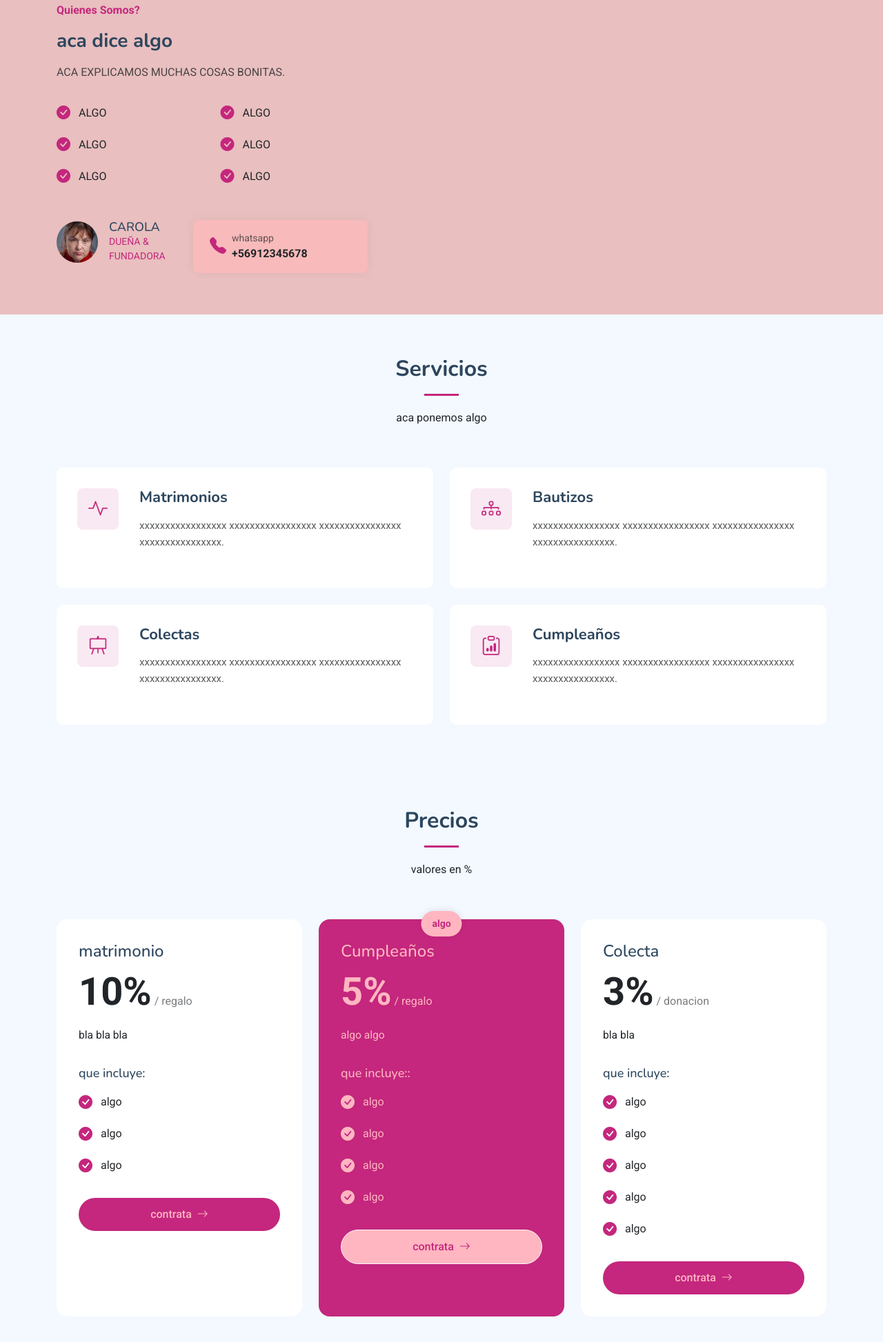
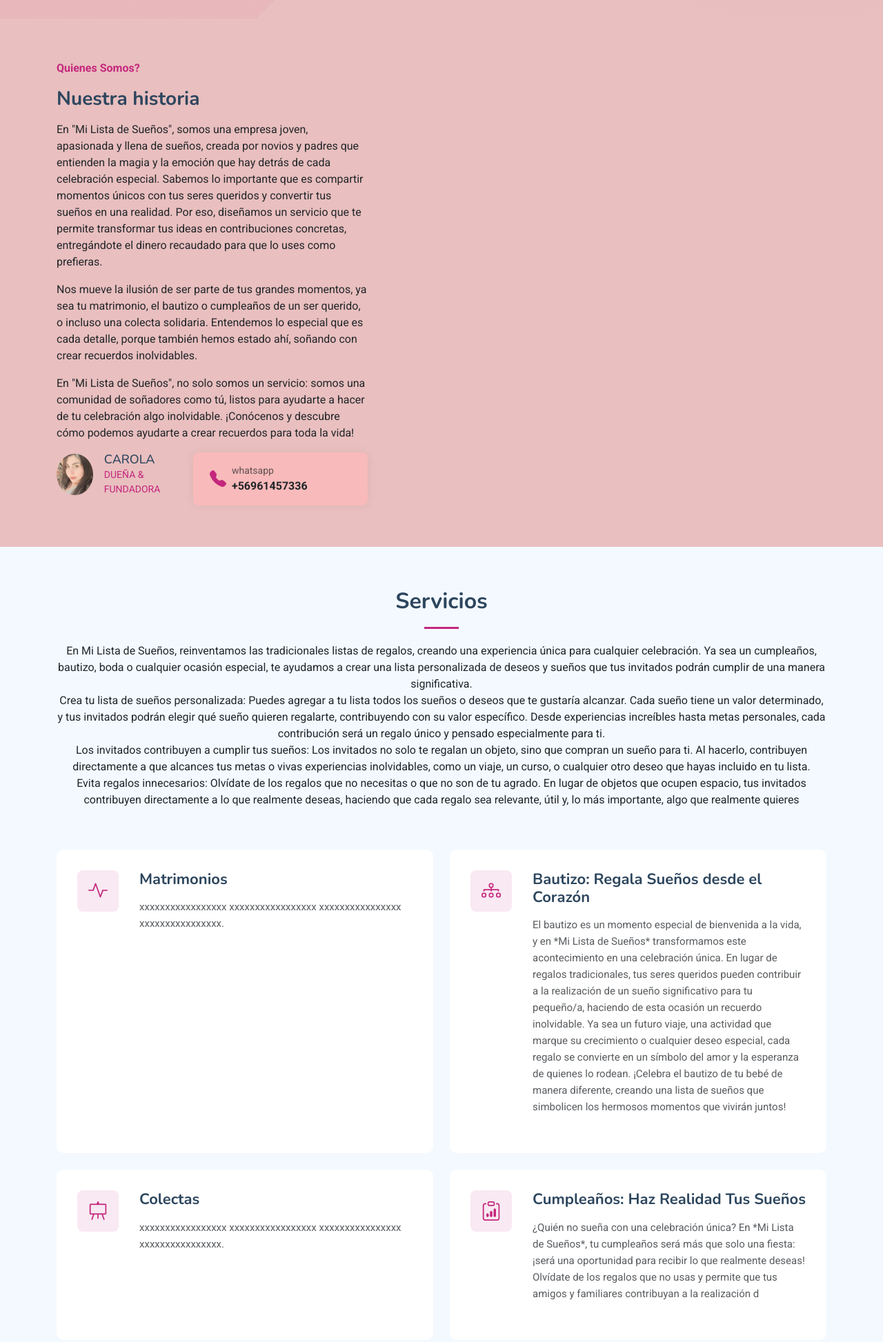
Before and after one commit to Dantepl2030/paginaprincipal, a plain HTML site: page index.html in a window 1280 px wide. Shown: the part 510-2456 px from the top of the page at 69% size. Drawn offline with nearby package versions, Linux system fonts and the light colour scheme.

Commit message:
Update index.html

```diff
--- a/index.html
+++ b/index.html
@@ -3,7 +3,7 @@
   <head>
     <meta charset="utf-8" />
     <meta content="width=device-width, initial-scale=1.0" name="viewport" />
-    <title>Pagina Principal - Lista de sueños</title>
+    <title>Mi Lista de sueños</title>
     <meta name="description" content="" />
     <meta name="keywords" content="" />
 
@@ -58,7 +58,7 @@
         >
           <!-- Uncomment the line below if you also wish to use an image logo -->
           <!-- <img src="assets/img/logo.png" alt=""> -->
-          <h1 class="sitename">Lista de Sueños</h1>
+          <h1 class="sitename">Mi lista de Sueños</h1>
         </a>
 
         <nav id="navmenu" class="navmenu">
@@ -88,18 +88,16 @@
                   Asi va pintando la Cosa, tratare de terminar antes de finde
                 </div>
 
-                <h1 class="mb-4">Lista de Sueños <br /></h1>
+                <h1 class="mb-4">Mi Lista de Sueños <br /></h1>
 
-                <p class="mb-4 mb-md-5">
-                  El amor se celebra. Los sueños se Elijen.
-                </p>
+
               </div>
             </div>
 
             <div class="col-lg-6">
               <div class="hero-image" data-aos="zoom-out" data-aos-delay="300">
                 <img
-                  src="assets/img/testimonials/FFFONDO.png"
+                  src="assets/img/testimonials/uwu.png"
                   alt="Hero Image"
                   class="img-fluid"
                 />
@@ -116,34 +114,19 @@
           <div class="row gy-4 align-items-center justify-content-between">
             <div class="col-xl-5" data-aos="fade-up" data-aos-delay="200">
               <span class="about-meta">Quienes Somos?</span>
-              <h2 class="about-title">aca dice algo</h2>
-              <p class="about-description">
-                ACA EXPLICAMOS MUCHAS COSAS BONITAS.
+              <h2 class="about-title">Nuestra historia</h2>
+              <p>
+                En "Mi Lista de Sueños", somos una empresa joven, apasionada y llena de sueños, creada por novios y padres que entienden la magia y la emoción que hay detrás de cada celebración especial. Sabemos lo importante que es compartir momentos únicos con tus seres queridos y convertir tus sueños en una realidad. Por eso, diseñamos un servicio que te permite transformar tus ideas en contribuciones concretas, entregándote el dinero recaudado para que lo uses como prefieras.
               </p>
-
-              <div class="row feature-list-wrapper">
-                <div class="col-md-6">
-                  <ul class="feature-list">
-                    <li><i class="bi bi-check-circle-fill"></i> ALGO</li>
-                    <li><i class="bi bi-check-circle-fill"></i> ALGO</li>
-                    <li><i class="bi bi-check-circle-fill"></i> ALGO</li>
-                  </ul>
-                </div>
-                <div class="col-md-6">
-                  <ul class="feature-list">
-                    <li><i class="bi bi-check-circle-fill"></i> ALGO</li>
-                    <li><i class="bi bi-check-circle-fill"></i> ALGO</li>
-                    <li><i class="bi bi-check-circle-fill"></i> ALGO</li>
-                  </ul>
-                </div>
-              </div>
-
+              <p>Nos mueve la ilusión de ser parte de tus grandes momentos, ya sea tu matrimonio, el bautizo o cumpleaños de un ser querido, o incluso una colecta solidaria. Entendemos lo especial que es cada detalle, porque también hemos estado ahí, soñando con crear recuerdos inolvidables.</p>
+              <p>En "Mi Lista de Sueños", no solo somos un servicio: somos una comunidad de soñadores como tú, listos para ayudarte a hacer de tu celebración algo inolvidable. ¡Conócenos y descubre cómo podemos ayudarte a crear recuerdos para toda la vida!</p>
+              <p> </p>
               <div class="info-wrapper">
                 <div class="row gy-4">
                   <div class="col-lg-5">
                     <div class="profile d-flex align-items-center gap-3">
                       <img
-                        src="assets/img/testimonials/fea.jpg"
+                        src="assets/img/testimonials/carolaa.jpg"
                         alt="CEO Profile"
                         class="profile-image"
                       />
@@ -158,7 +141,7 @@
                       <i class="bi bi-telephone-fill"></i>
                       <div>
                         <p class="contact-label">whatsapp</p>
-                        <p class="contact-number">+56912345678</p>
+                        <p class="contact-number">+56961457336</p>
                       </div>
                     </div>
                   </div>
@@ -199,8 +182,11 @@
         <!-- Section Title -->
         <div class="container section-title" data-aos="fade-up">
           <h2>Servicios</h2>
-          <p>aca ponemos algo</p>
-        </div>
+          <p>En Mi Lista de Sueños, reinventamos las tradicionales listas de regalos, creando una experiencia única para cualquier celebración. Ya sea un cumpleaños, bautizo, boda o cualquier ocasión especial, te ayudamos a crear una lista personalizada de deseos y sueños que tus invitados podrán cumplir de una manera significativa.</p>
+        <p>Crea tu lista de sueños personalizada: Puedes agregar a tu lista todos los sueños o deseos que te gustaría alcanzar. Cada sueño tiene un valor determinado, y tus invitados podrán elegir qué sueño quieren regalarte, contribuyendo con su valor específico. Desde experiencias increíbles hasta metas personales, cada contribución será un regalo único y pensado especialmente para ti.</p>
+        <p>Los invitados contribuyen a cumplir tus sueños: Los invitados no solo te regalan un objeto, sino que compran un sueño para ti. Al hacerlo, contribuyen directamente a que alcances tus metas o vivas experiencias inolvidables, como un viaje, un curso, o cualquier otro deseo que hayas incluido en tu lista.</p>
+<p>Evita regalos innecesarios: Olvídate de los regalos que no necesitas o que no son de tu agrado. En lugar de objetos que ocupen espacio, tus invitados contribuyen directamente a lo que realmente deseas, haciendo que cada regalo sea relevante, útil y, lo más importante, algo que realmente quieres</p>
+      </div>
         <!-- End Section Title -->
 
         <div class="container" data-aos="fade-up" data-aos-delay="100">
@@ -227,10 +213,10 @@
                   <i class="bi bi-diagram-3"></i>
                 </div>
                 <div>
-                  <h3>Bautizos</h3>
-                  <p>
-                    xxxxxxxxxxxxxxxxx xxxxxxxxxxxxxxxxx xxxxxxxxxxxxxxxx
-                    xxxxxxxxxxxxxxxx.
+                  <h3>Bautizo: Regala Sueños desde el Corazón</h3>
+                  <p>El bautizo es un momento especial de bienvenida a la vida, y en *Mi Lista de Sueños* transformamos este acontecimiento en una celebración única. En lugar de regalos tradicionales, tus seres queridos pueden contribuir a la realización de un sueño significativo para tu pequeño/a, haciendo de esta ocasión un recuerdo inolvidable. Ya sea un futuro viaje, una actividad que marque su crecimiento o cualquier deseo especial, cada regalo se convierte en un símbolo del amor y la esperanza de quienes lo rodean.
+
+            ¡Celebra el bautizo de tu bebé de manera diferente, creando una lista de sueños que simbolicen los hermosos momentos que vivirán juntos!
                   </p>
                 </div>
               </div>
@@ -259,10 +245,8 @@
                   <i class="bi bi-clipboard-data"></i>
                 </div>
                 <div>
-                  <h3>Cumpleaños</h3>
-                  <p>
-                    xxxxxxxxxxxxxxxxx xxxxxxxxxxxxxxxxx xxxxxxxxxxxxxxxx
-                    xxxxxxxxxxxxxxxx.
+                  <h3>Cumpleaños: Haz Realidad Tus Sueños</h3>
+                  <p>¿Quién no sueña con una celebración única? En *Mi Lista de Sueños*, tu cumpleaños será más que solo una fiesta: ¡será una oportunidad para recibir lo que realmente deseas! Olvídate de los regalos que no usas y permite que tus amigos y familiares contribuyan a la realización d
                   </p>
                 </div>
               </div>
@@ -278,7 +262,7 @@
         <!-- Section Title -->
         <div class="container section-title" data-aos="fade-up">
           <h2>Precios</h2>
-          <p>valores en %</p>
+
         </div>
         <!-- End Section Title -->
 
@@ -287,7 +271,7 @@
             <!-- Basic Plan -->
             <div class="col-lg-4" data-aos="fade-up" data-aos-delay="100">
               <div class="pricing-card">
-                <h3>matrimonio</h3>
+                <h3>matrimonios</h3>
                 <div class="price">
                   <span class="amount">10%</span>
                   <span class="period"> / regalo</span>
@@ -298,15 +282,15 @@
                 <ul class="features-list">
                   <li>
                     <i class="bi bi-check-circle-fill"></i>
-                    algo
+                    Flexibilidad Total: Recibes lo que realmente deseas, sin limitaciones de tipo de regalo.
                   </li>
                   <li>
                     <i class="bi bi-check-circle-fill"></i>
-                    algo
+                    Experiencia Única: Los regalos no son solo objetos, sino sueños simbólicos que marcan la diferencia.
                   </li>
                   <li>
                     <i class="bi bi-check-circle-fill"></i>
-                    algo
+                    Sencillez y Seguridad: El proceso es fácil, transparente y completamente seguro para ti y tus invitados.
                   </li>
                 </ul>
 
@@ -320,7 +304,7 @@
             <!-- Standard Plan -->
             <div class="col-lg-4" data-aos="fade-up" data-aos-delay="200">
               <div class="pricing-card popular">
-                <div class="popular-badge">algo</div>
+                <div class="popular-badge">mas vendido</div>
                 <h3>Cumpleaños</h3>
                 <div class="price">
                   <span class="amount">5%</span>
@@ -332,20 +316,17 @@
                 <ul class="features-list">
                   <li>
                     <i class="bi bi-check-circle-fill"></i>
-                    algo
+                    Flexibilidad Total: Recibes lo que realmente deseas, sin limitaciones de tipo de regalo.
                   </li>
                   <li>
                     <i class="bi bi-check-circle-fill"></i>
-                    algo
+                    Experiencia Única: Los regalos no son solo objetos, sino sueños simbólicos que marcan la diferencia.
                   </li>
                   <li>
                     <i class="bi bi-check-circle-fill"></i>
-                    algo
+                    Sencillez y Seguridad: El proceso es fácil, transparente y completamente seguro para ti y tus invitados.
                   </li>
-                  <li>
-                    <i class="bi bi-check-circle-fill"></i>
-                    algo
-                  </li>
+
                 </ul>
 
                 <a href="#" class="btn btn-light">
@@ -358,7 +339,7 @@
             <!-- Premium Plan -->
             <div class="col-lg-4" data-aos="fade-up" data-aos-delay="300">
               <div class="pricing-card">
-                <h3>Colecta</h3>
+                <h3>Colectas</h3>
                 <div class="price">
                   <span class="amount">3%</span>
                   <span class="period"> / donacion</span>
@@ -369,24 +350,17 @@
                 <ul class="features-list">
                   <li>
                     <i class="bi bi-check-circle-fill"></i>
-                    algo
+                    Flexibilidad Total: Recibes lo que realmente deseas, sin limitaciones de tipo de regalo.
                   </li>
                   <li>
                     <i class="bi bi-check-circle-fill"></i>
-                    algo
+                    Experiencia Única: Los regalos no son solo objetos, sino sueños simbólicos que marcan la diferencia.
                   </li>
                   <li>
                     <i class="bi bi-check-circle-fill"></i>
-                    algo
+                    Sencillez y Seguridad: El proceso es fácil, transparente y completamente seguro para ti y tus invitados.
                   </li>
-                  <li>
-                    <i class="bi bi-check-circle-fill"></i>
-                    algo
-                  </li>
-                  <li>
-                    <i class="bi bi-check-circle-fill"></i>
-                    algo
-                  </li>
+
                 </ul>
 
                 <a href="#" class="btn btn-primary">
@@ -517,12 +491,13 @@
 
                 <div class="info-item" data-aos="fade-up" data-aos-delay="300">
                   <div class="icon-box">
-                    <i class="bi bi-geo-alt"></i>
+                    <i class="bi bi-instagram"></i>
                   </div>
                   <div class="content">
-                    <h4>Instagram</h4>
-                    <p>ositopochito</p>
-                    <p>aca estara el instagram</p>
+                    <h4>Milistadesuenos</h4>
+
+                    <a href="https://www.instagram.com/milistadesuenos">milistadesuenos</a>
+
                   </div>
                 </div>
 
@@ -532,8 +507,8 @@
                   </div>
                   <div class="content">
                     <h4>Whatsapp</h4>
-                    <p>+56912345678</p>
-                    <p>+56912345678</p>
+                    <p>+56961457336</p>
+
                   </div>
                 </div>
 
@@ -543,8 +518,8 @@
                   </div>
                   <div class="content">
                     <h4>Email</h4>
-                    <p>info@algo.com</p>
-                    <p>contact@algo.com</p>
+                    <p>Milistadesuenos13@gmail.com</p>
+
                   </div>
                 </div>
               </div>
@@ -633,9 +608,9 @@
               <p>casa de ositopochito</p>
               <p>lalalalala</p>
               <p class="mt-3">
-                <strong>Whatsapp</strong> <span>+56912345678</span>
+                <strong>Whatsapp</strong> <span>+56961457336</span>
               </p>
-              <p><strong>Correo:</strong> <span>info@algo.com</span></p>
+              <p><strong>Correo:</strong> <span>Milistadesuenos13@gmail.com</span></p>
             </div>
             <div class="social-links d-flex mt-4">
               <a href=""><i class="bi bi-twitter-x"></i></a>
@@ -686,7 +661,7 @@
           <!-- You can delete the links only if you've purchased the pro version. -->
           <!-- Licensing information: https://bootstrapmade.com/license/ -->
           <!-- Purchase the pro version with working PHP/AJAX contact form: [buy-url] -->
-          Creado por <a href="https://se.com/">El Dante</a>
+          Creado por <a href="https://se.com/">LA WAWA</a>
         </div>
       </div>
     </footer>
```
